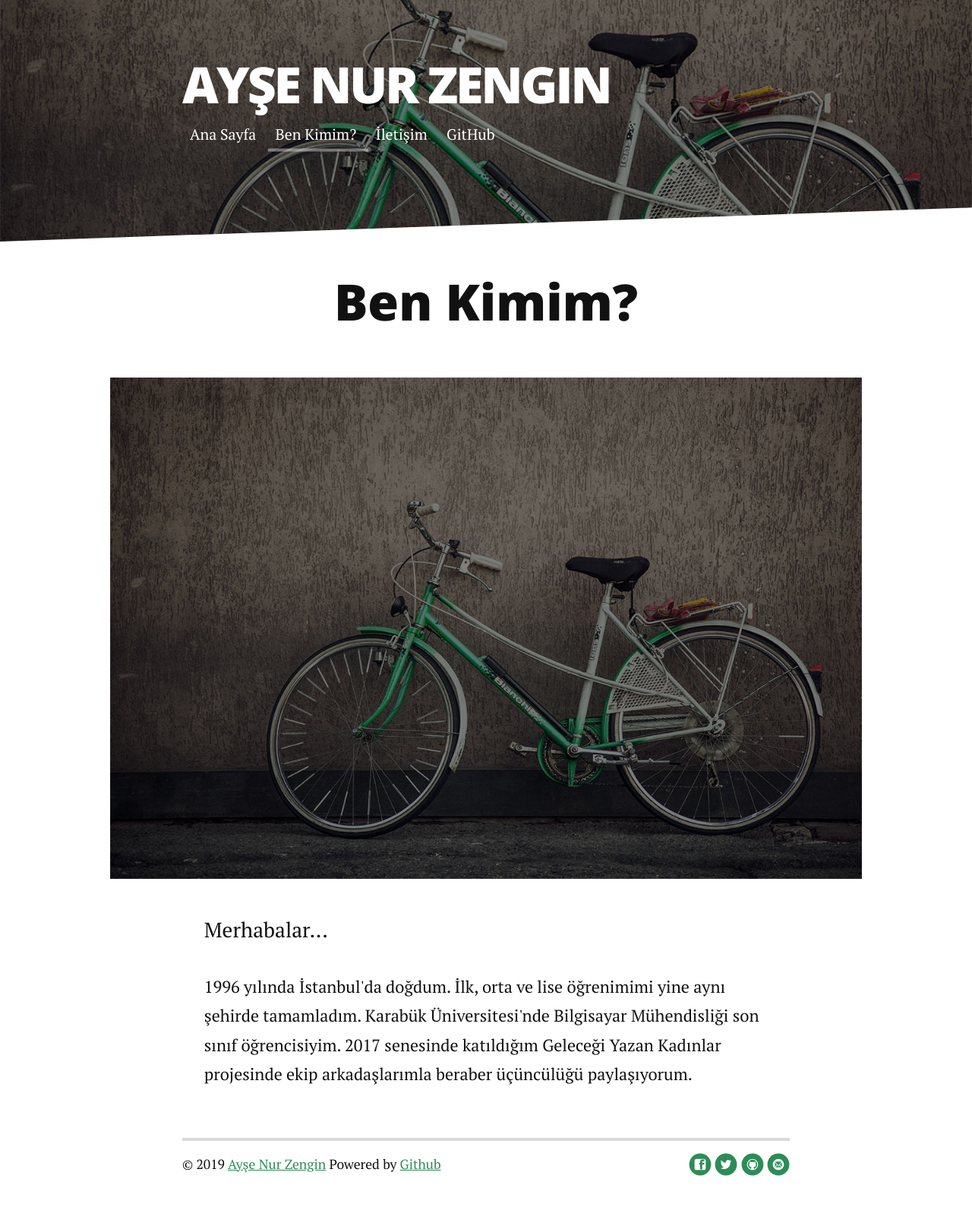
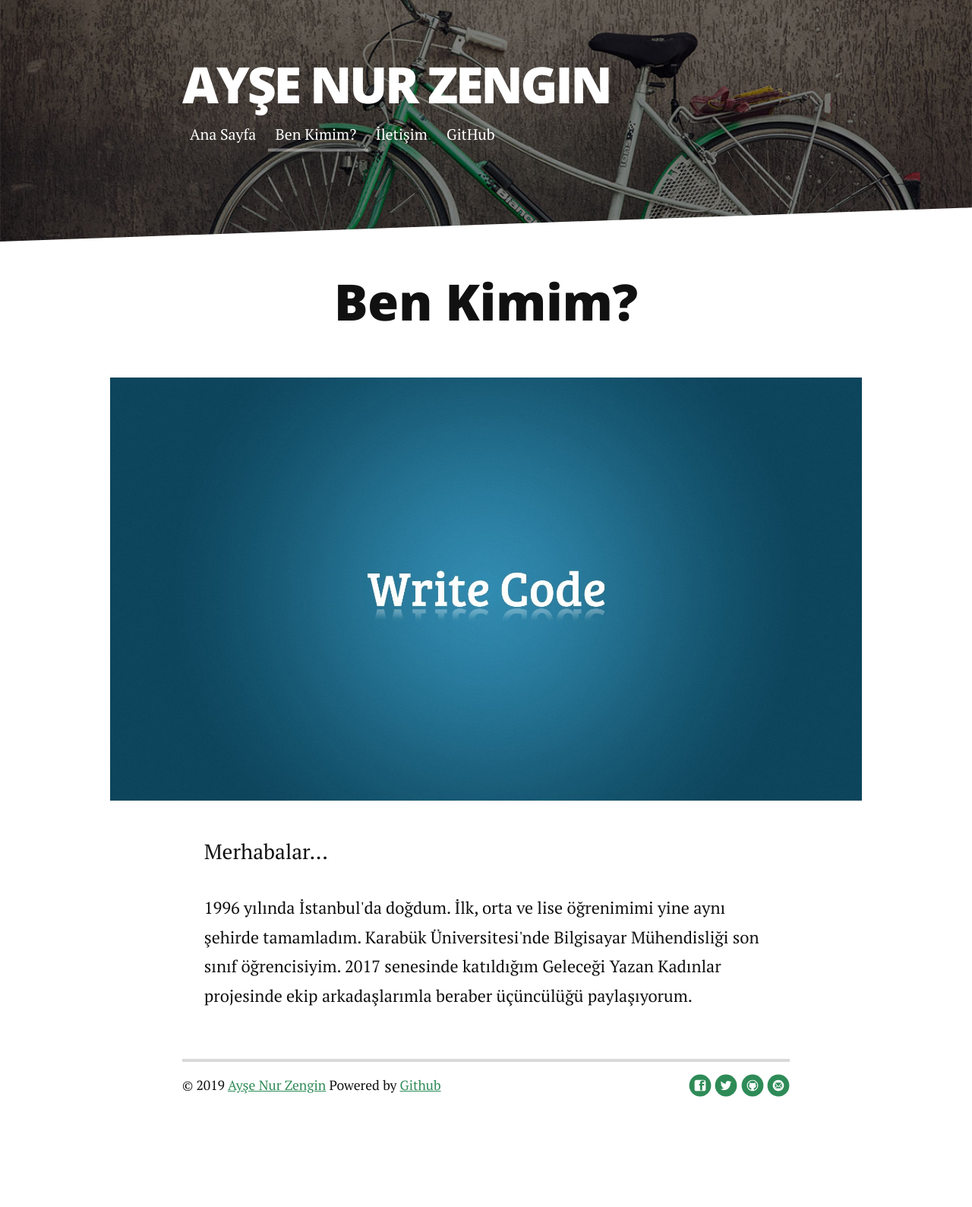
Before and after one commit to aysenurzengin/aysenurzengin.github.io, a Jekyll site: the page built from about.md, in a window 1280 px wide. Shown: the whole page at 76% size. Built offline with Jekyll 4.4.1, drawn with Linux system fonts in a browser that asks for light colours; nearby versions of some CDN libraries; after the commit the page ends 1486 px from its top, so only the background shows below that.

Commit message:
Update about.md

```diff
--- a/about.md
+++ b/about.md
@@ -6,7 +6,7 @@ title: Ben Kimim?
 
 <div class="post">
 	<h1 class="pageTitle">Ben Kimim?</h1>
-	<img src="{{ '/assets/img/touring.jpg'}}" alt="">
+	<img src="{{ '/assets/img/computer.jpg'}}" alt="">
 	<p class="intro">Merhabalar...</p>
 	<p>1996 yılında İstanbul'da doğdum. İlk, orta ve lise öğrenimimi yine aynı şehirde tamamladım. Karabük Üniversitesi'nde Bilgisayar Mühendisliği son sınıf öğrencisiyim. 2017 senesinde katıldığım Geleceği Yazan Kadınlar projesinde ekip arkadaşlarımla beraber üçüncülüğü paylaşıyorum. </p>
 </div>
```
